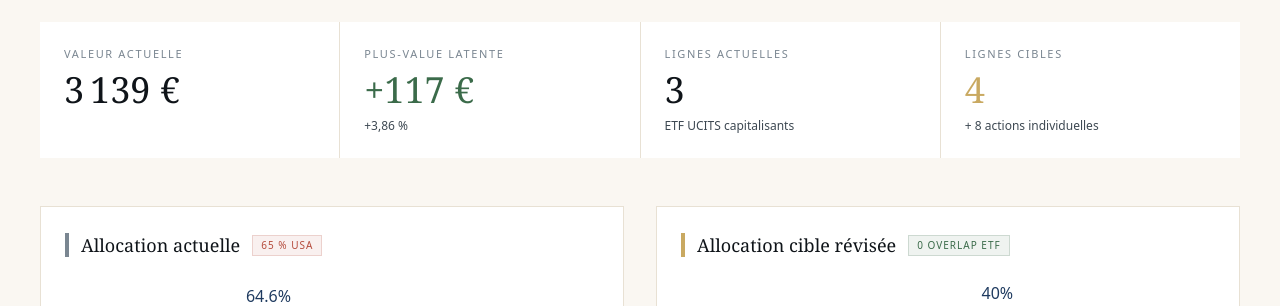
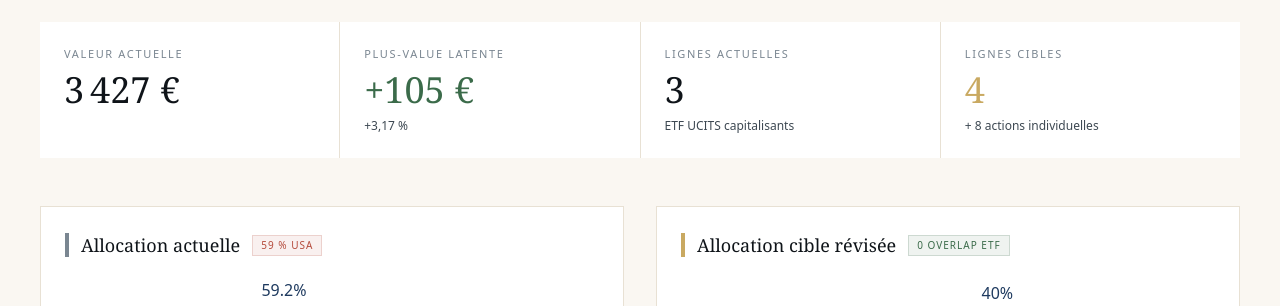
Before and after one commit to BlackRock2308/pea-investment-strategy, a React (Vite) app: page / in a window 1280 px wide. Shown: the part 377-683 px from the top of the page. Built offline with nearby package versions, Linux system fonts and the light colour scheme.

Commit message:
updating investment portfolio

```diff
--- a/src/components/views/OverviewView.jsx
+++ b/src/components/views/OverviewView.jsx
@@ -10,9 +10,9 @@ import Badge from '../ui/Badge';
 import CustomTooltip from '../ui/CustomTooltip';
 
 const rebalanceData = [
-  { zone: 'États-Unis', actuel: 65, cible: 40, delta: -25 },
-  { zone: 'Europe (ETF)', actuel: 13, cible: 30, delta: +17 },
-  { zone: 'Émergents', actuel: 22, cible: 15, delta: -7 },
+  { zone: 'États-Unis', actuel: 59, cible: 40, delta: -19 },
+  { zone: 'Europe (ETF)', actuel: 21, cible: 30, delta: +9 },
+  { zone: 'Émergents', actuel: 20, cible: 15, delta: -5 },
   { zone: 'Actions EU', actuel: 0, cible: 15, delta: +15 },
 ];
 
@@ -31,7 +31,7 @@ export default function OverviewView() {
           <StatBlock label="Valeur actuelle" value={fmtEur(TOTAL_CURRENT)} large accent={COLORS.ink} />
         </div>
         <div style={{ backgroundColor: COLORS.paper }} className="p-4 sm:p-6">
-          <StatBlock label="Plus-value latente" value={`+${fmtEur(PV_CURRENT)}`} sub="+3,86 %" accent={COLORS.forest} large />
+          <StatBlock label="Plus-value latente" value={`+${fmtEur(PV_CURRENT)}`} sub="+3,17 %" accent={COLORS.forest} large />
         </div>
         <div style={{ backgroundColor: COLORS.paper }} className="p-4 sm:p-6">
           <StatBlock label="Lignes actuelles" value="3" sub="ETF UCITS capitalisants" large />
@@ -49,7 +49,7 @@ export default function OverviewView() {
             <h3 className="text-lg font-normal font-serif" style={{ color: COLORS.ink }}>
               Allocation actuelle
             </h3>
-            <Badge color={COLORS.rust}>65 % USA</Badge>
+            <Badge color={COLORS.rust}>59 % USA</Badge>
           </div>
           <ResponsiveContainer width="100%" height={220}>
             <PieChart>
--- a/src/components/views/SimulatorView.jsx
+++ b/src/components/views/SimulatorView.jsx
@@ -14,7 +14,7 @@ export default function SimulatorView() {
   const [years, setYears] = useState(20);
   const [rate, setRate] = useState(8.5);
 
-  const data = useMemo(() => projectPortfolio(3139, monthly, years, rate), [monthly, years, rate]);
+  const data = useMemo(() => projectPortfolio(3427, monthly, years, rate), [monthly, years, rate]);
   const final = data[data.length - 1];
   const totalApports = final.apports;
   const totalPV = final.plusValue;
@@ -29,7 +29,7 @@ export default function SimulatorView() {
       <SectionTitle
         number="II"
         title="Simulateur de projection"
-        subtitle="Ajuste les paramètres pour visualiser l'effet de la capitalisation composée sur ton PEA. Portefeuille de départ 3 139 €."
+        subtitle="Ajuste les paramètres pour visualiser l'effet de la capitalisation composée sur ton PEA. Portefeuille de départ 3 427 €."
       />
 
       <Card padding="p-5 sm:p-10">
--- a/src/data/portfolio.js
+++ b/src/data/portfolio.js
@@ -1,9 +1,9 @@
 import { COLORS } from '../theme/colors';
 
 export const portfolioActual = [
-  { name: 'ESE (S&P 500)', value: 2027.20, pct: 64.6, color: COLORS.navy },
-  { name: 'PAEEM (EM)', value: 692.18, pct: 22.1, color: COLORS.sand },
-  { name: 'Stoxx 600', value: 419.87, pct: 13.4, color: COLORS.forest },
+  { name: 'ESE (S&P 500)', value: 2027.87, pct: 59.2, color: COLORS.navy },
+  { name: 'PAEEM (EM)', value: 686.70, pct: 20.0, color: COLORS.sand },
+  { name: 'Stoxx 600', value: 712.15, pct: 20.8, color: COLORS.forest },
 ];
 
 export const portfolioTarget = [
@@ -13,5 +13,5 @@ export const portfolioTarget = [
   { name: 'Actions dividende Europe', value: 15, color: COLORS.plum, desc: 'Revenu passif croissant' },
 ];
 
-export const TOTAL_CURRENT = 3139.25;
-export const PV_CURRENT = 117.14;
+export const TOTAL_CURRENT = 3426.72;
+export const PV_CURRENT = 105.14;
```
